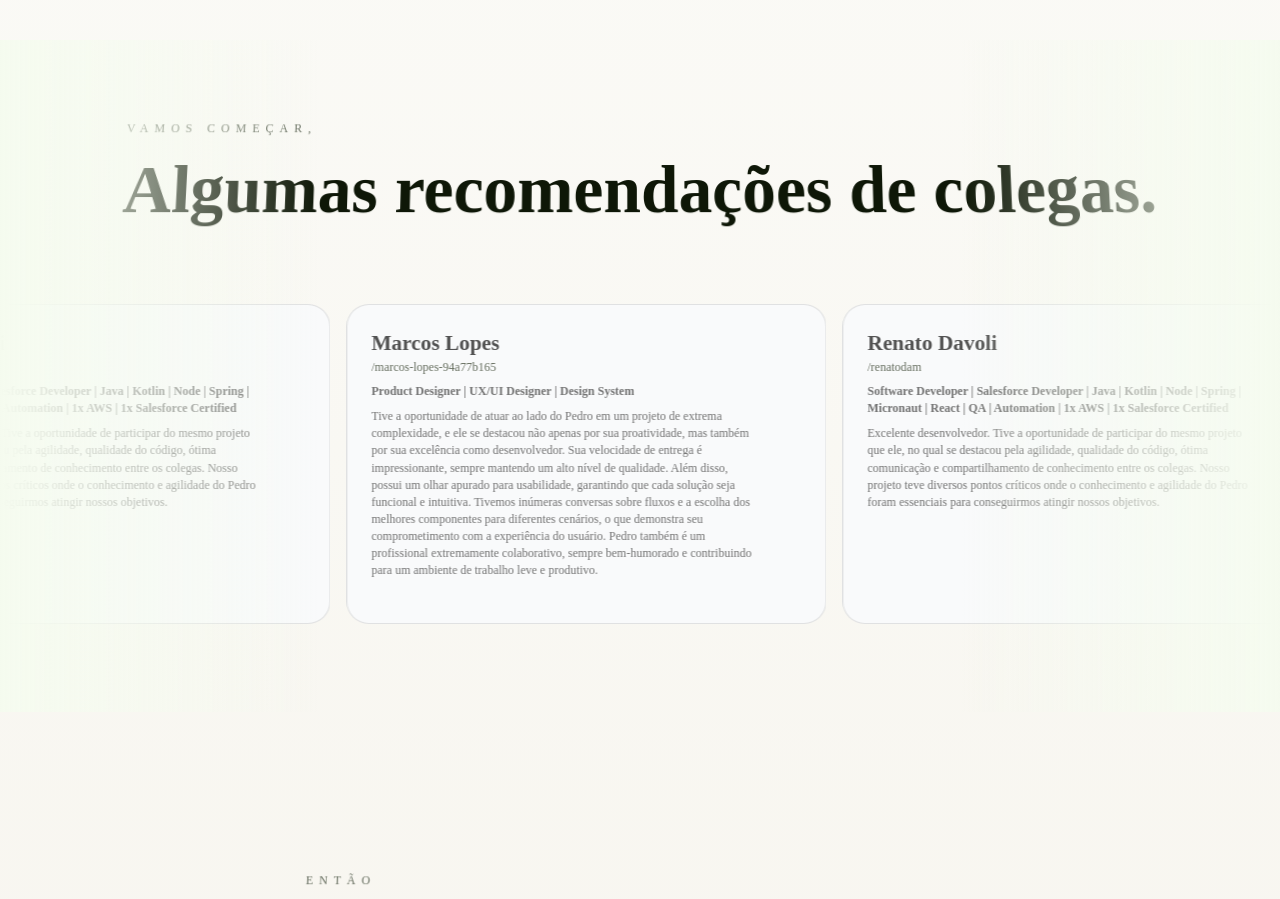
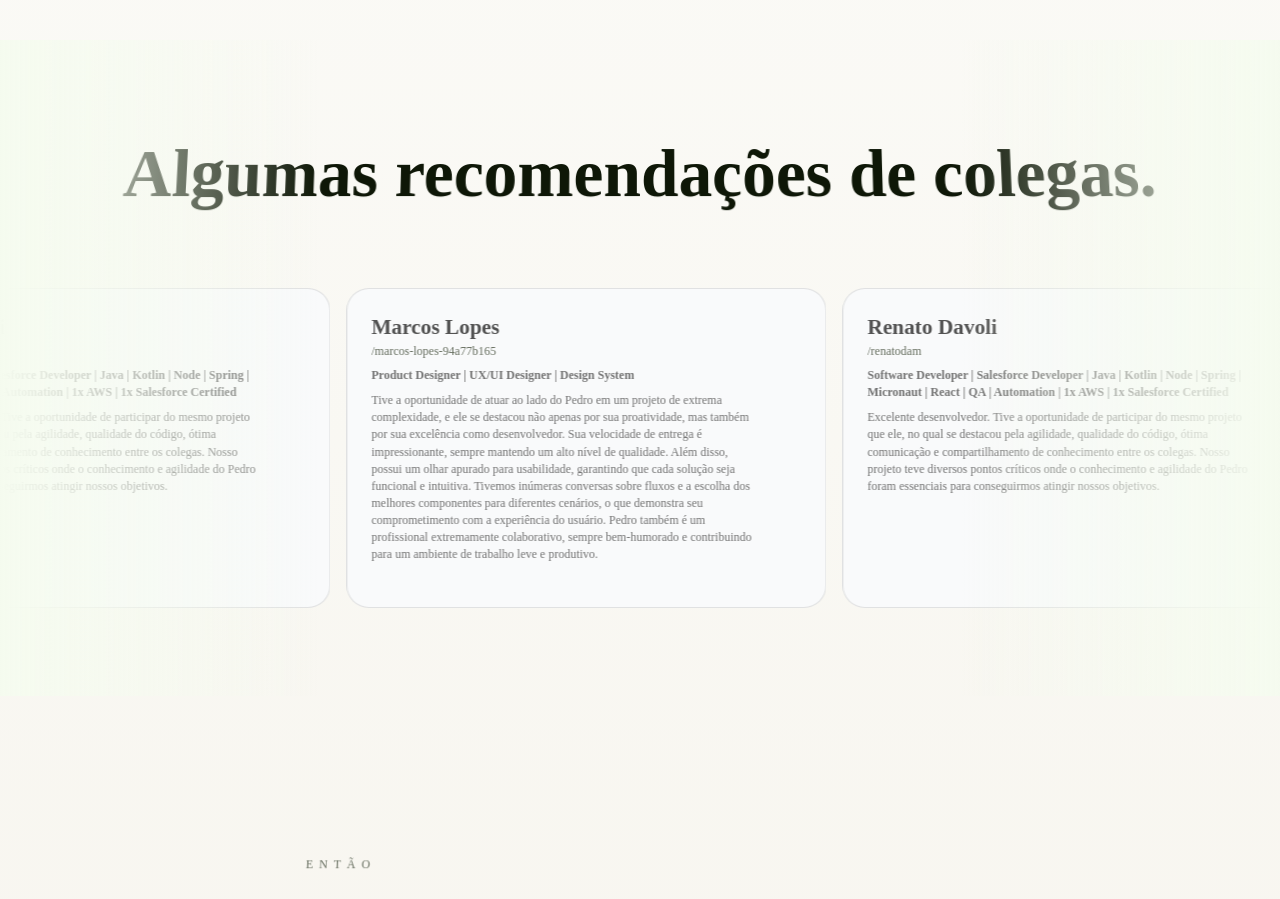
Before and after one commit to iShouldz/portifolio, a React (Vite) app: page / in a window 1280 px wide. Shown: the part 1240-2139 px from the top of the page. Built offline with nearby package versions, Linux system fonts and the light colour scheme; grey boxes are pictures that could not be loaded.

Commit message:
feat: import React in Recomendations component; simplify heading structure
Co-authored-by: Copilot <copilot@github.com>

```diff
--- a/src/pages/home/components/recomendations/recomendations.tsx
+++ b/src/pages/home/components/recomendations/recomendations.tsx
@@ -2,6 +2,7 @@ import { Marquee } from "@/components/ui/marquee"
 import { motion } from "motion/react"
 import Card from "../card/card"
 import type { ICard } from "../../types"
+import React from "react"
 
 const Recomendations = ({ cardsLift, cardsSkew }: any) => {
   const reviews: ICard[] = [
@@ -49,10 +50,9 @@ const Recomendations = ({ cardsLift, cardsSkew }: any) => {
         className="mb-8 flex flex-col gap-4 px-4 sm:px-6 md:flex-row md:items-end md:justify-between lg:px-10"
       >
         <div>
-          <p className="text-xs tracking-[0.5em] text-muted-foreground uppercase">
-            Vamos começar,
-          </p>
-          <h2 className="mt-3 text-3xl leading-tight font-bold md:text-5xl">Algumas recomendações de colegas.</h2>
+          <h2 className="mt-3 text-3xl leading-tight font-bold md:text-5xl">
+            Algumas recomendações de colegas.
+          </h2>
         </div>
       </motion.div>
 
```
